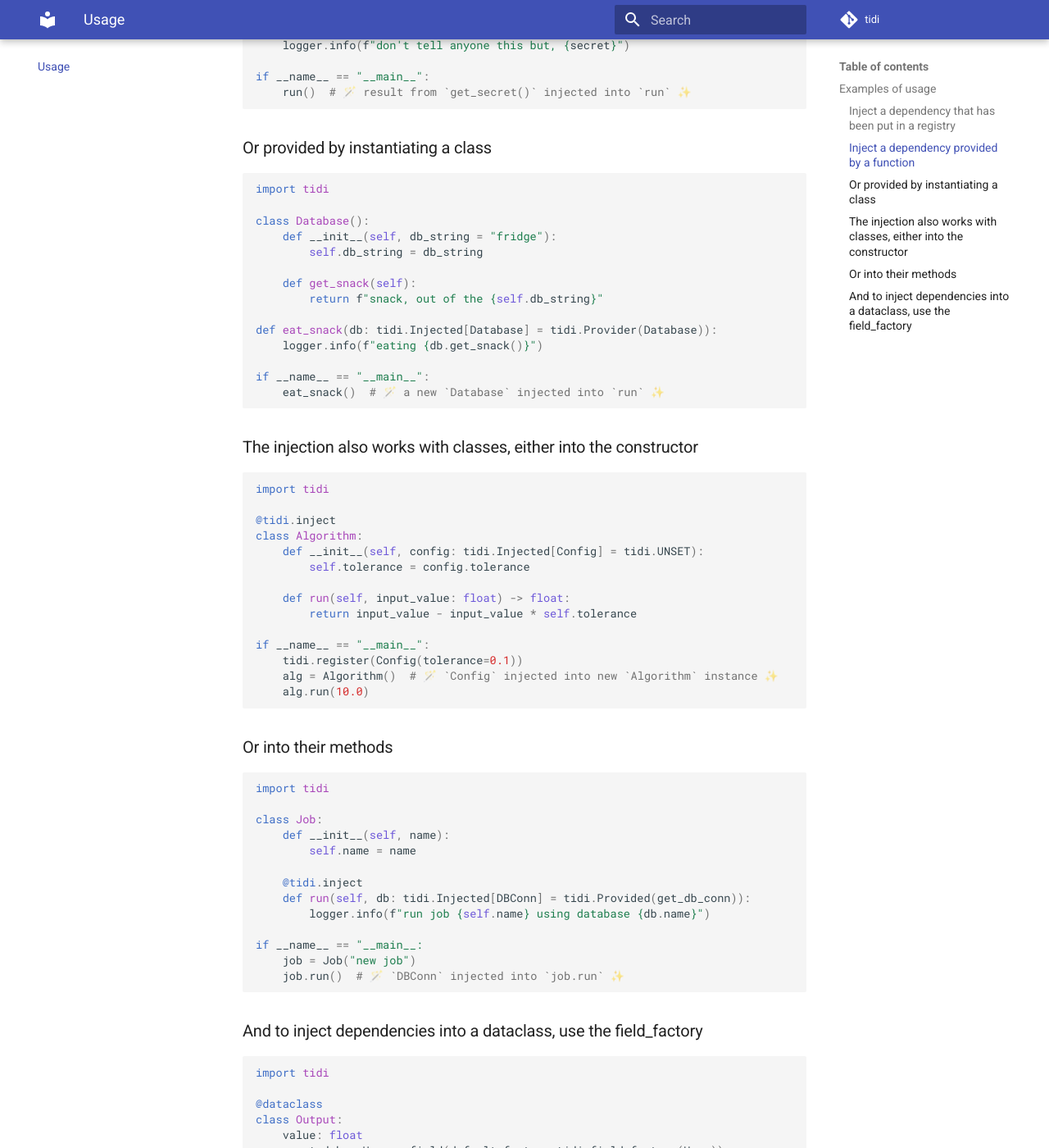
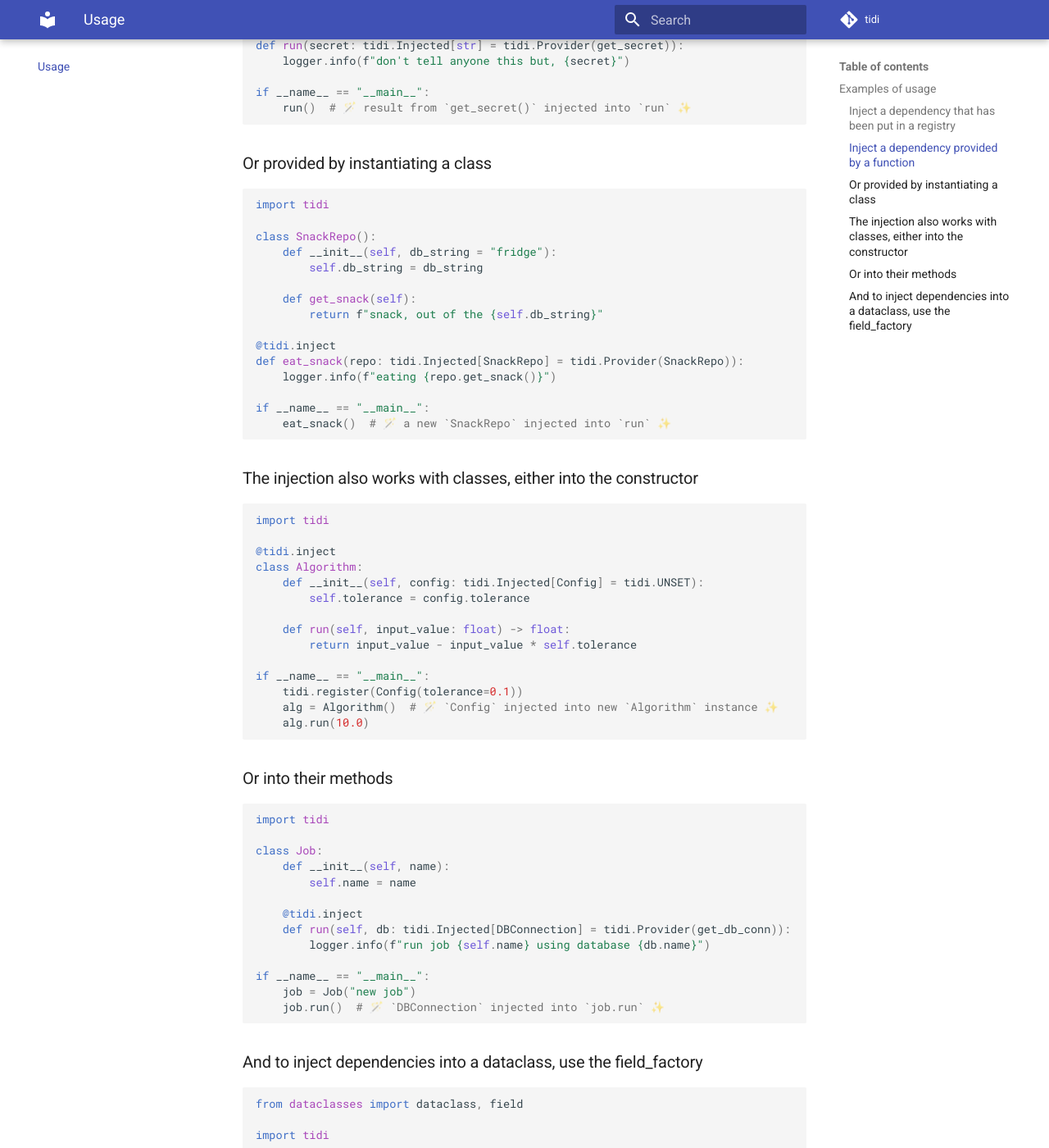
Before and after one commit to pattersam/tidi, an MkDocs documentation site: the page built from docs/usage.md, in a window 1280 px wide and 1400 px high, scrolled down 834 px. Shown: the whole window at 82% size. Built offline with MkDocs 1.6.1 and Material for MkDocs 9.7.7, drawn with Linux system fonts in a browser that asks for light colours; comment, search, counter and statistics services are not loaded; some of the changed text lies outside the part shown.

Commit message:
docs: refine usage guide

````diff
--- a/docs/usage.md
+++ b/docs/usage.md
@@ -32,6 +32,7 @@ import tidi
 def get_secret() -> str:
     return "wshwshwhswhs"
 
+@tidi.inject
 def run(secret: tidi.Injected[str] = tidi.Provider(get_secret)):
     logger.info(f"don't tell anyone this but, {secret}")
 
@@ -44,19 +45,19 @@ if __name__ == "__main__":
 ``` py
 import tidi
 
-class Database():
+class SnackRepo():
     def __init__(self, db_string = "fridge"):
         self.db_string = db_string
 
     def get_snack(self):
         return f"snack, out of the {self.db_string}"
 
-def eat_snack(db: tidi.Injected[Database] = tidi.Provider(Database)):
-    logger.info(f"eating {db.get_snack()}")
+@tidi.inject
+def eat_snack(repo: tidi.Injected[SnackRepo] = tidi.Provider(SnackRepo)):
+    logger.info(f"eating {repo.get_snack()}")
 
 if __name__ == "__main__":
-    eat_snack()  # 🪄 a new `Database` injected into `run` ✨
-
+    eat_snack()  # 🪄 a new `SnackRepo` injected into `run` ✨
 ```
 
 ### The injection also works with classes, either into the constructor
@@ -88,17 +89,19 @@ class Job:
         self.name = name
 
     @tidi.inject
-    def run(self, db: tidi.Injected[DBConn] = tidi.Provided(get_db_conn)):
+    def run(self, db: tidi.Injected[DBConnection] = tidi.Provider(get_db_conn)):
         logger.info(f"run job {self.name} using database {db.name}")
 
-if __name__ == "__main__:
+if __name__ == "__main__":
     job = Job("new job")
-    job.run()  # 🪄 `DBConn` injected into `job.run` ✨
+    job.run()  # 🪄 `DBConnection` injected into `job.run` ✨
 ```
 
 ### And to inject dependencies into a dataclass, use the field_factory
 
 ``` py
+from dataclasses import dataclass, field
+
 import tidi
 
 @dataclass
````
Also changed, not shown: other parts of docs/usage.md (+2 -2 lines).
